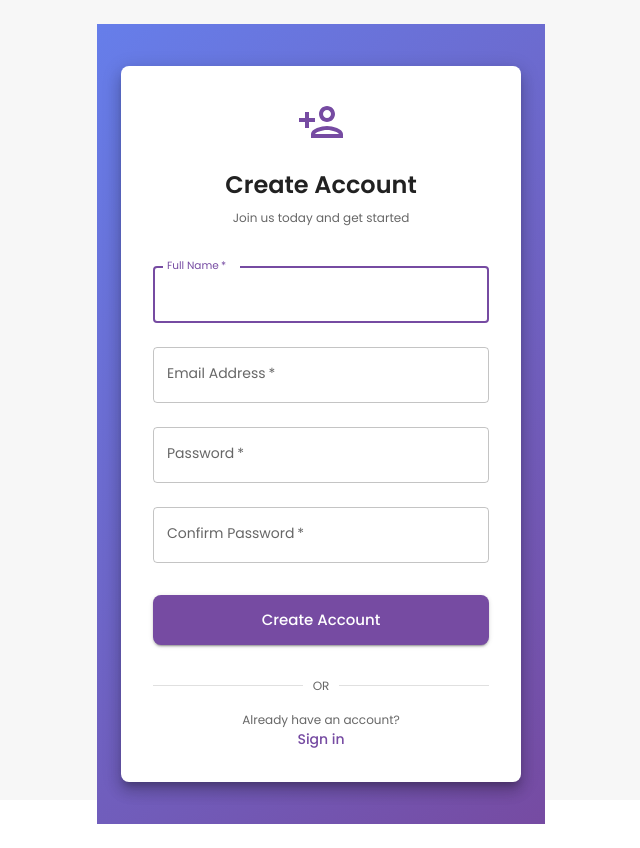
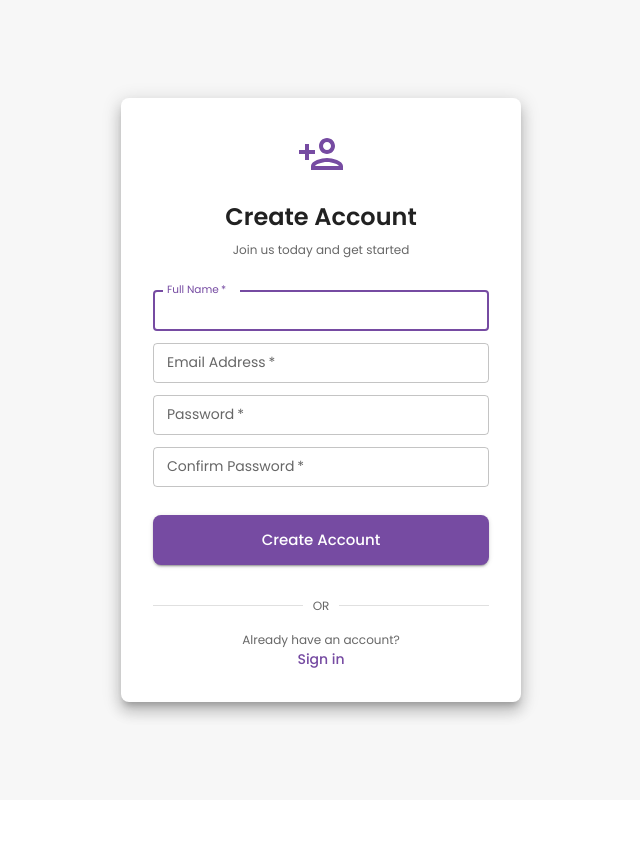
Before and after one commit to najanadhirahh/reactjs-vite-base, a React (Vite) app: page /signup in a window 1280 px wide. Shown: the whole page, without its empty margins (319-959 px from the left). After the commit the page ends 800 px from the top, so only its background shows below. Built offline with nearby package versions, Linux system fonts and the light colour scheme.

Commit message:
fix: enhance layout for forgot password and signup

```diff
--- a/src/components/PublicLayout.jsx
+++ b/src/components/PublicLayout.jsx
@@ -11,7 +11,7 @@ const PublicLayout = () => {
         display: 'flex',
         alignItems: 'center',
         justifyContent: 'center',
-        p: { xs: 1.5, sm: 2, md: 3 },
+        // p: { xs: 1.5, sm: 2, md: 3 },
         // background: 'linear-gradient(135deg, #667eea 0%, #764ba2 100%)',
       }}
     >
--- a/src/pages/ForgotPassword.jsx
+++ b/src/pages/ForgotPassword.jsx
@@ -38,27 +38,15 @@ const ForgotPassword = () => {
 
   if (success) {
     return (
-      <Box
-        sx={{
-          minHeight: '100vh',
-          display: 'flex',
-          alignItems: 'center',
-          justifyContent: 'center',
-          background: 'linear-gradient(135deg, #667eea 0%, #764ba2 100%)',
-          padding: { xs: 1.5, sm: 2, md: 3 },
-        }}
-      >
-        <Paper
-          elevation={10}
-          sx={{
-            padding: { xs: 2.5, sm: 3, md: 4 },
+
+      <Paper elevation={10} sx={{
+        p: { xs: 2.5, sm: 3, md: 4 },
         borderRadius: 2,
-            textAlign: 'center',
         maxWidth: 400,
         width: '100%',
+        height: '90%',
         boxShadow: { xs: 8, sm: 10 }
-          }}
-        >
+      }}>
         <CheckCircleOutlined sx={{ fontSize: { xs: 56, sm: 64 }, color: 'success.main', mb: 2 }} />
         <Typography variant="title" component="h1" gutterBottom sx={{ display: 'block' }}>
           Check Your Email
@@ -75,31 +63,19 @@ const ForgotPassword = () => {
           </Button>
         </Link>
       </Paper>
-      </Box>
     );
   }
 
   return (
-    <Box
-      sx={{
-        minHeight: '100vh',
-        display: 'flex',
-        alignItems: 'center',
-        justifyContent: 'center',
-        background: 'linear-gradient(135deg, #667eea 0%, #764ba2 100%)',
-        padding: { xs: 1.5, sm: 2, md: 3 },
-      }}
-    >
-      <Paper
-        elevation={10}
-        sx={{
-          padding: { xs: 2.5, sm: 3, md: 4 },
+
+    <Paper elevation={10} sx={{
+      p: { xs: 2.5, sm: 3, md: 4 },
       borderRadius: 2,
       maxWidth: 400,
       width: '100%',
+      height: '90%',
       boxShadow: { xs: 8, sm: 10 }
-        }}
-      >
+    }}>
       <Box textAlign="center" mb={3}>
         <LockResetOutlined sx={{ fontSize: { xs: 40, sm: 48 }, color: 'primary.main', mb: 2 }} />
         <Typography variant="title" component="h1" gutterBottom sx={{ display: 'block' }}>
@@ -148,7 +124,6 @@ const ForgotPassword = () => {
         </Box>
       </Box>
     </Paper>
-    </Box>
   );
 };
 
--- a/src/pages/Login.jsx
+++ b/src/pages/Login.jsx
@@ -44,6 +44,7 @@ const Login = () => {
         borderRadius: 2,
         maxWidth: 400,
         width: '100%',
+        height: '90%',
         boxShadow: { xs: 8, sm: 10 }
       }}>
           <Box textAlign="center" mb={3}>
@@ -69,10 +70,11 @@ const Login = () => {
               type="email"
               value={email}
               onChange={(e) => setEmail(e.target.value)}
-              margin="normal"
+              margin="dense"
               required
               autoComplete="email"
               autoFocus
+              size='small'
             />
 
             <TextField
@@ -81,9 +83,10 @@ const Login = () => {
               type="password"
               value={password}
               onChange={(e) => setPassword(e.target.value)}
-              margin="normal"
+              margin="dense"
               required
               autoComplete="current-password"
+              size='small'
             />
 
             <Button
--- a/src/pages/Signup.jsx
+++ b/src/pages/Signup.jsx
@@ -62,26 +62,15 @@ const Signup = () => {
   };
 
   return (
-    <Box
-      sx={{
-        minHeight: '100vh',
-        display: 'flex',
-        alignItems: 'center',
-        justifyContent: 'center',
-        background: 'linear-gradient(135deg, #667eea 0%, #764ba2 100%)',
-        padding: { xs: 1.5, sm: 2, md: 3 },
-      }}
-    >
-      <Paper
-        elevation={10}
-        sx={{
-          padding: { xs: 2.5, sm: 3, md: 4 },
-          borderRadius: 2,
-          maxWidth: 400,
-          width: '100%',
-          boxShadow: { xs: 8, sm: 10 }
-        }}
-      >
+
+     <Paper elevation={10} sx={{
+        p: { xs: 2.5, sm: 3, md: 4 },
+        borderRadius: 2,
+        maxWidth: 400,
+        width: '100%',
+        height: '80%',
+        boxShadow: { xs: 8, sm: 10 }
+      }}>
           <Box textAlign="center" mb={3}>
             <PersonAddOutlined sx={{ fontSize: { xs: 40, sm: 48 }, color: 'primary.main', mb: 2 }} />
             <Typography variant="title" component="h1" gutterBottom sx={{ display: 'block' }}>
@@ -105,10 +94,11 @@ const Signup = () => {
               name="name"
               value={formData.name}
               onChange={handleChange}
-              margin="normal"
+              margin="dense"
               required
               autoComplete="name"
               autoFocus
+              size='small'
             />
 
             <TextField
@@ -118,9 +108,10 @@ const Signup = () => {
               type="email"
               value={formData.email}
               onChange={handleChange}
-              margin="normal"
+              margin="dense"
               required
               autoComplete="email"
+              size='small'
             />
 
             <TextField
@@ -130,9 +121,10 @@ const Signup = () => {
               type="password"
               value={formData.password}
               onChange={handleChange}
-              margin="normal"
+              margin="dense"
               required
               autoComplete="new-password"
+              size='small'
             />
 
             <TextField
@@ -142,9 +134,10 @@ const Signup = () => {
               type="password"
               value={formData.confirmPassword}
               onChange={handleChange}
-              margin="normal"
+              margin="dense"
               required
               autoComplete="new-password"
+              size='small'
             />
 
             <Button
@@ -176,7 +169,6 @@ const Signup = () => {
             </Box>
           </Box>
         </Paper>
-    </Box>
   );
 };
 
```
Lines whose indentation alone changed are shown as unchanged.
